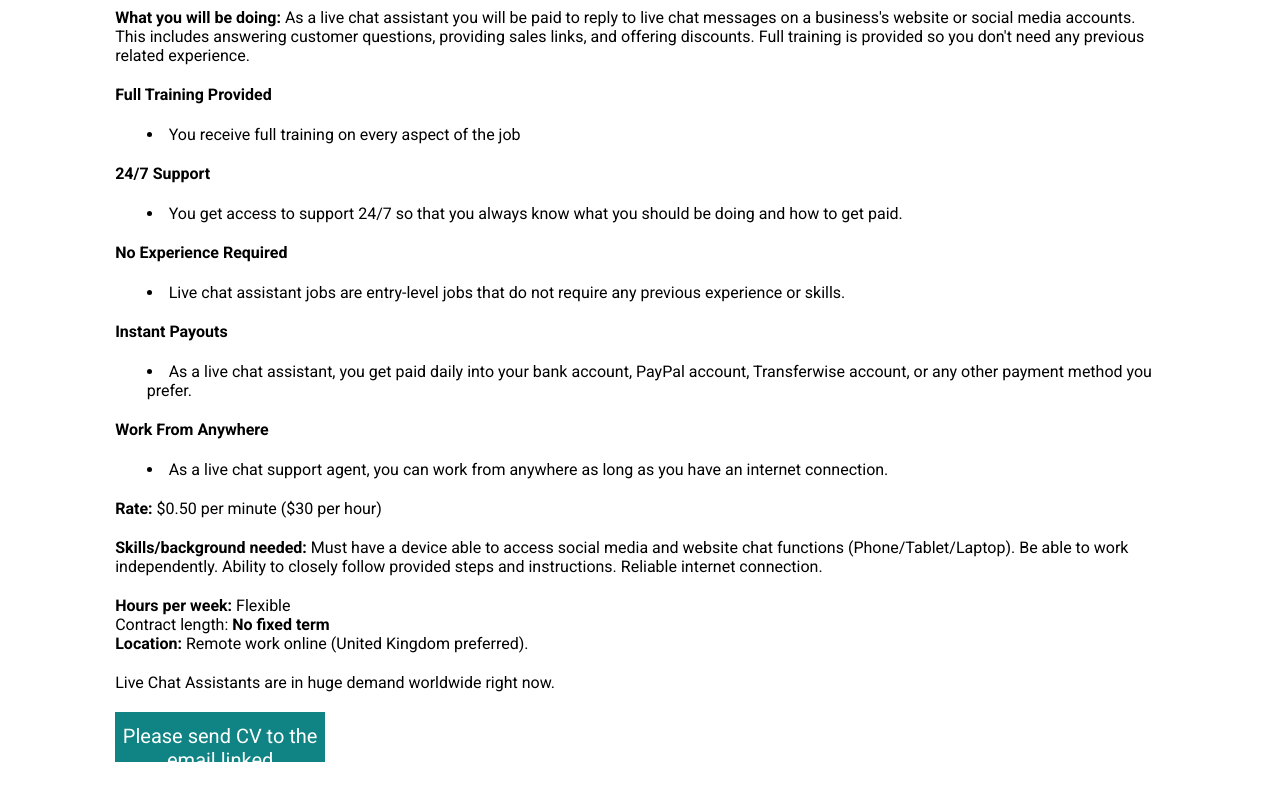
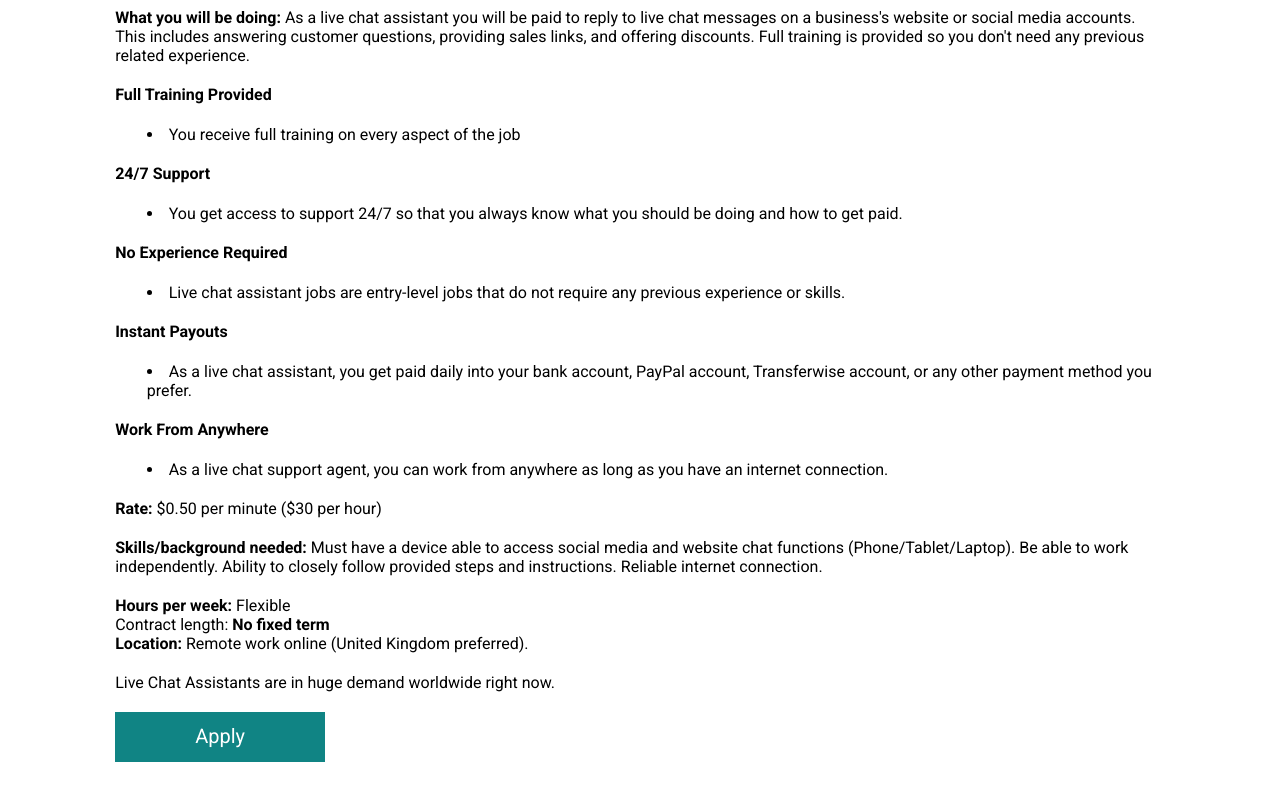
Before and after one commit to AbidRouf/RemoteLifeJobs, a plain HTML site: page index.html in a window 1280 px wide. Shown: the part 444-1244 px from the top of the page. Drawn offline with Linux system fonts and the light colour scheme.

Commit message:
Update index.html

```diff
--- a/index.html
+++ b/index.html
@@ -87,7 +87,7 @@
 
 
 
-    <a href="mailto:arouf1471@gmail.com">Please send CV to the email linked</a>
+    <a href="https://c58cd0n7my85ex0przl7zd17t5.hop.clickbank.net/?cbpage=joblandingm27no60and50cent">Apply</a>
 
 
 
```
